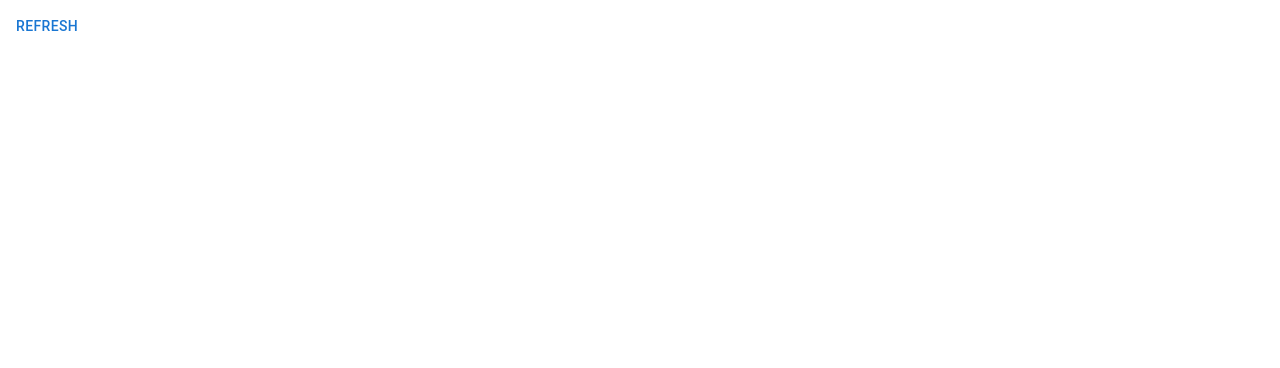
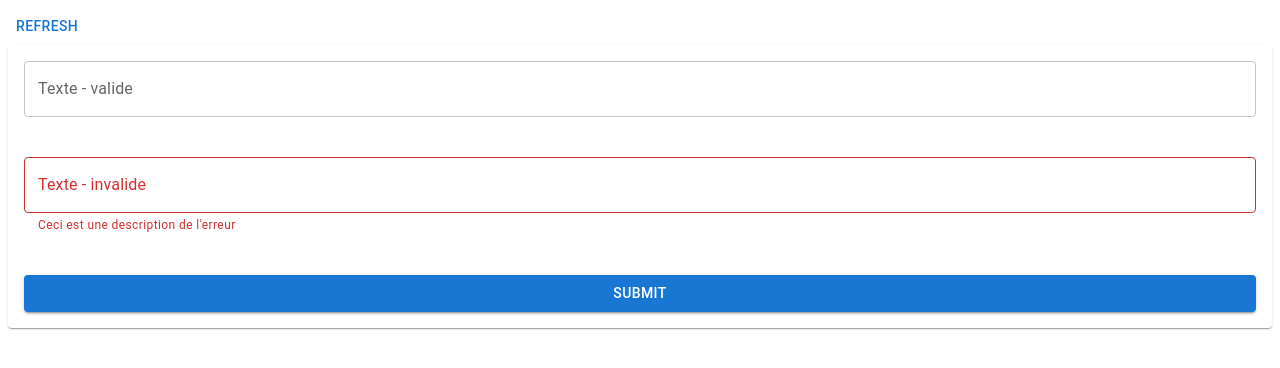
Before and after one commit to PhilippeCLeger/KBK-BD-T2-FrontEnd, a React (Vite) app: page / in a window 1280 px wide. Shown: the top 368 px of the page. Built offline with nearby package versions, Linux system fonts and the light colour scheme.

Commit message:
Added ExampleForm

```diff
--- a/src/App.jsx
+++ b/src/App.jsx
@@ -1,9 +1,11 @@
-import {Box} from '@mui/material'
+import {Box, Button, TextField} from '@mui/material'
 import OuvragesList from './Components/OuvragesList'
+import ExampleForm from './Components/ExampleForm'
 function App() {
   return (
     <div className="App">
       <OuvragesList />
+      <ExampleForm />
     </div>
   )
 }
--- /dev/null
+++ b/src/Components/ExampleForm.jsx
@@ -0,0 +1,11 @@
+import { Box, TextField, Button, Card } from "@mui/material";
+
+const ExampleForm = () => (
+    <Card sx={{display:'flex', flexDirection:'column', gap:5, padding:'1rem'}}>
+    <TextField error={false} label={"Texte - valide"} variant='outlined' />
+    <TextField error={true} label={"Texte - invalide"} helperText={"Ceci est une description de l'erreur"} variant='outlined' />
+    <Button variant='contained'>Submit</Button>
+    </Card>
+);
+
+export default ExampleForm;
```
